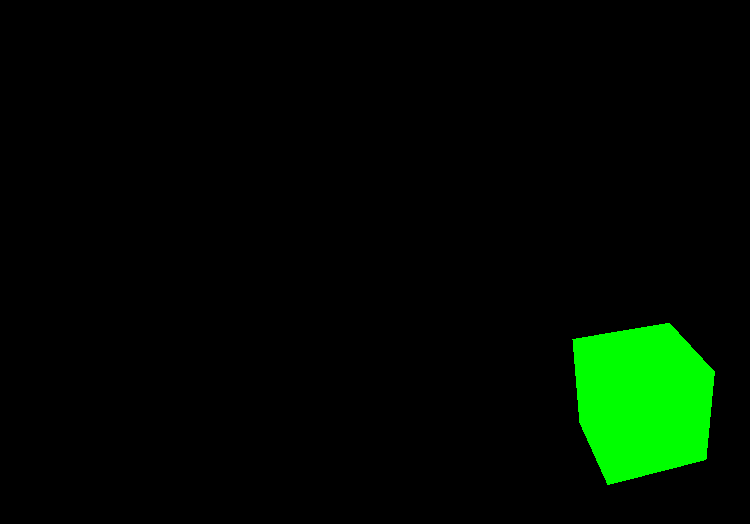
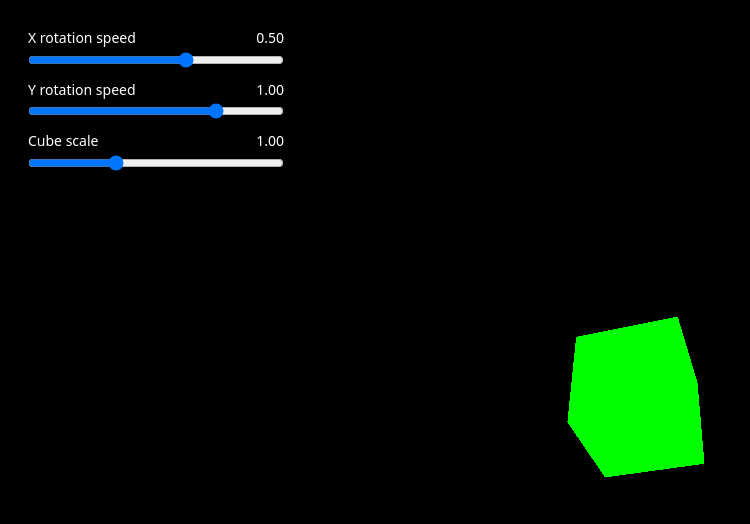
Before and after one commit to TradeControl/gallery, a website built with Vite: page src/getting-started/index.html in a window 1280 px wide. Shown: the whole page, without its empty margins (0-750 px from the left). Built offline with nearby package versions, Linux system fonts and the light colour scheme.

Commit message:
slider test

```diff
--- a/src/getting-started/index.html
+++ b/src/getting-started/index.html
@@ -6,9 +6,63 @@
     <title>Three.js getting started</title>
     <style>
       body { margin: 0; }
+
+      .controls {
+        position: fixed;
+        top: 1rem;
+        left: 1rem;
+        z-index: 1;
+        width: 16rem;
+        padding: 0.75rem;
+        color: white;
+        background: rgb(0 0 0 / 70%);
+        border-radius: 0.5rem;
+        font: 0.875rem/1.4 system-ui, sans-serif;
+      }
+
+      .control {
+        display: grid;
+        grid-template-columns: 1fr 3rem;
+        gap: 0.25rem 0.75rem;
+        margin-bottom: 0.75rem;
+      }
+
+      .control:last-child {
+        margin-bottom: 0;
+      }
+
+      .control output {
+        text-align: right;
+      }
+
+      .control input {
+        grid-column: 1 / -1;
+        width: 100%;
+        margin: 0;
+      }
     </style>
   </head>
   <body>
+    <div class="controls">
+      <label class="control" for="rotation-x-speed">
+        <span>X rotation speed</span>
+        <output id="rotation-x-speed-value">0.50</output>
+        <input id="rotation-x-speed" type="range" min="-2" max="2" step="0.05" value="0.5">
+      </label>
+
+      <label class="control" for="rotation-y-speed">
+        <span>Y rotation speed</span>
+        <output id="rotation-y-speed-value">1.00</output>
+        <input id="rotation-y-speed" type="range" min="-2" max="2" step="0.05" value="1">
+      </label>
+
+      <label class="control" for="cube-scale">
+        <span>Cube scale</span>
+        <output id="cube-scale-value">1.00</output>
+        <input id="cube-scale" type="range" min="0.25" max="2.5" step="0.05" value="1">
+      </label>
+    </div>
+
     <script type="module" src="./main.js"></script>
   </body>
 </html>
--- a/src/getting-started/main.js
+++ b/src/getting-started/main.js
@@ -14,10 +14,37 @@ scene.add( cube );
 
 camera.position.z = 5;
 
+const controls = {
+    rotationXSpeed: 0.5,
+    rotationYSpeed: 1,
+    scale: 1
+};
+
+function connectSlider( inputId, outputId, property )
+{
+    const input = document.querySelector( `#${inputId}` );
+    const output = document.querySelector( `#${outputId}` );
+
+    input.addEventListener( 'input', () => {
+        controls[property] = Number( input.value );
+        output.value = controls[property].toFixed( 2 );
+    } );
+}
+
+connectSlider( 'rotation-x-speed', 'rotation-x-speed-value', 'rotationXSpeed' );
+connectSlider( 'rotation-y-speed', 'rotation-y-speed-value', 'rotationYSpeed' );
+connectSlider( 'cube-scale', 'cube-scale-value', 'scale' );
+
+let previousTime = 0;
+
 function animate( time )
 {
-    cube.rotation.x = time / 2000;
-    cube.rotation.y = time / 1000;
+    const deltaTime = previousTime === 0 ? 0 : ( time - previousTime ) / 1000;
+    previousTime = time;
+
+    cube.rotation.x += controls.rotationXSpeed * deltaTime;
+    cube.rotation.y += controls.rotationYSpeed * deltaTime;
+    cube.scale.setScalar( controls.scale );
     renderer.render( scene, camera );
 }
 
```
Also changed, not shown: docs/projects/category tree/casting-pit/concept.md (+22 -10 lines), docs/projects/category tree/concept.md (+8 -4 lines), docs/projects/category tree/session-brief.md (+10 -8 lines), docs/projects/category tree/tree/concept.md (+1 -1 lines), 1 other file.
